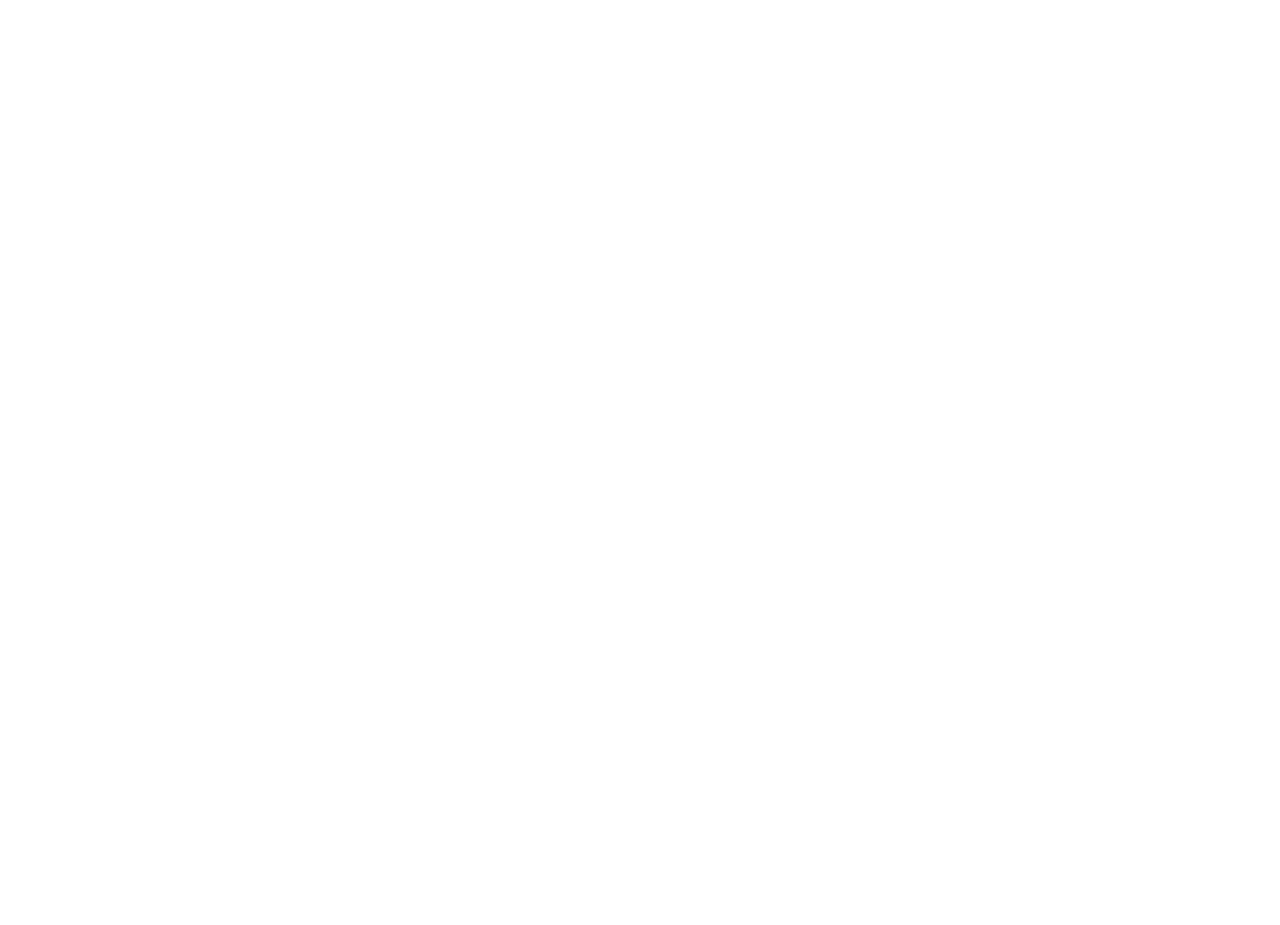
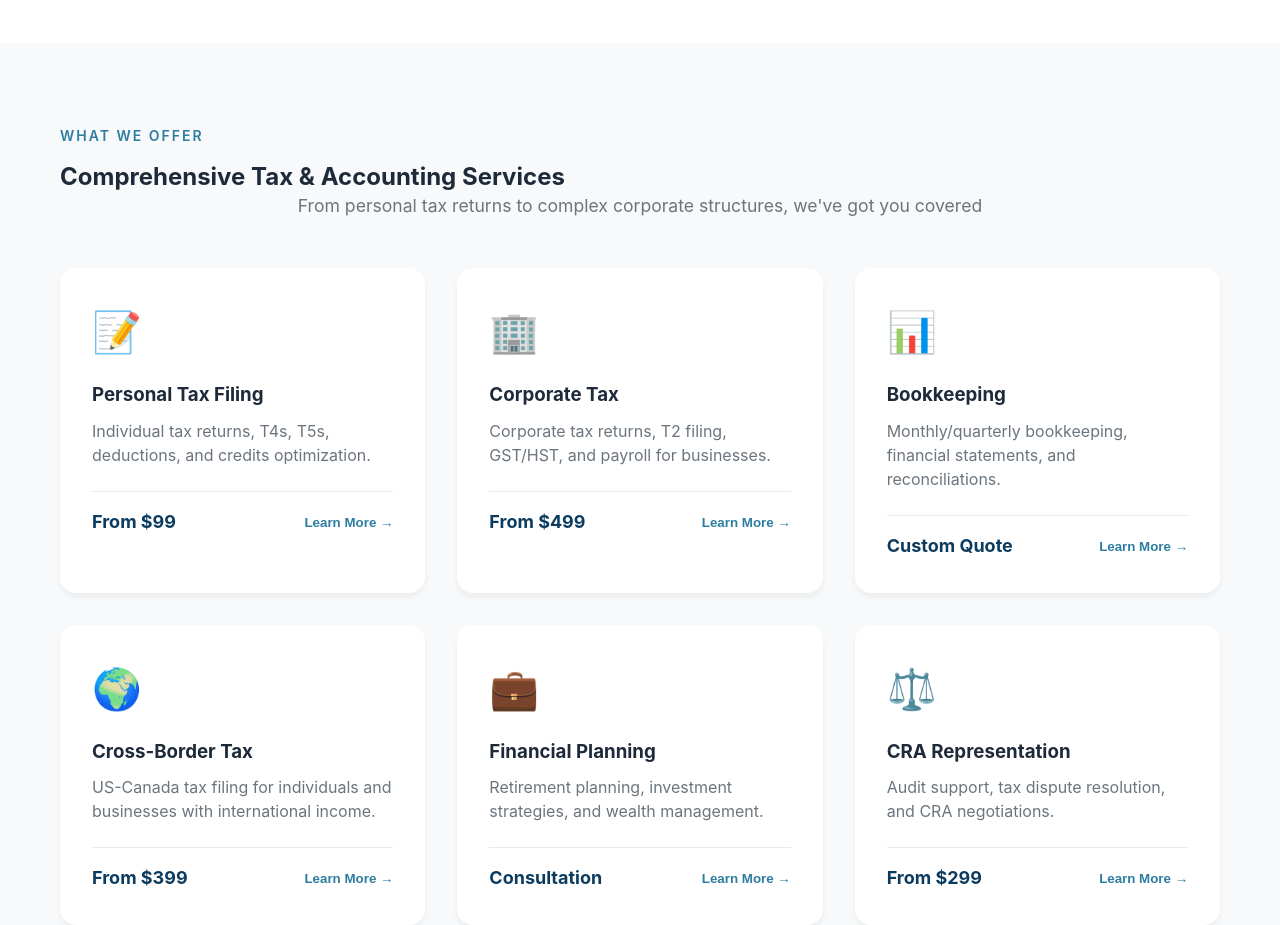
Before and after one commit to KingArtist18/prime-tax-solutions, a React (Vite) app: page / in a window 1280 px wide. Shown: the part 1380-2305 px from the top of the page. Before the commit the page ends 1423 px from the top, so only its background shows below. Built offline with nearby package versions, Linux system fonts and the light colour scheme; the HTML template or start-up script is replaced by a standard one.

Commit message:
Add Services section component with 6 service cards and hover effects

```diff
--- a/src/App.jsx
+++ b/src/App.jsx
@@ -1,6 +1,7 @@
 import Navbar from './components/Navbar'
 import Hero from './components/Hero'
 import About from './components/About'
+import Services from './components/Services'
 
 function App() {
   return (
@@ -9,6 +10,7 @@
       <main>
         <Hero />
         <About />
+        <Services />
       </main>
     </div>
   )
--- /dev/null
+++ b/src/components/Services.jsx
@@ -0,0 +1,69 @@
+// React import removed: not required with newer JSX transforms
+
+const Services = () => {
+  const services = [
+    {
+      icon: "📝",
+      title: "Personal Tax Filing",
+      description: "Individual tax returns, T4s, T5s, deductions, and credits optimization.",
+      price: "From $99"
+    },
+    {
+      icon: "🏢",
+      title: "Corporate Tax",
+      description: "Corporate tax returns, T2 filing, GST/HST, and payroll for businesses.",
+      price: "From $499"
+    },
+    {
+      icon: "📊",
+      title: "Bookkeeping",
+      description: "Monthly/quarterly bookkeeping, financial statements, and reconciliations.",
+      price: "Custom Quote"
+    },
+    {
+      icon: "🌍",
+      title: "Cross-Border Tax",
+      description: "US-Canada tax filing for individuals and businesses with international income.",
+      price: "From $399"
+    },
+    {
+      icon: "💼",
+      title: "Financial Planning",
+      description: "Retirement planning, investment strategies, and wealth management.",
+      price: "Consultation"
+    },
+    {
+      icon: "⚖️",
+      title: "CRA Representation",
+      description: "Audit support, tax dispute resolution, and CRA negotiations.",
+      price: "From $299"
+    }
+  ]
+
+  return (
+    <section id="services" className="services">
+      <div className="container">
+        <span className="section-tag">What We Offer</span>
+        <h2>Comprehensive Tax & Accounting Services</h2>
+        <p className="section-subtitle">
+          From personal tax returns to complex corporate structures, we've got you covered
+        </p>
+        <div className="services-grid">
+          {services.map((service, index) => (
+            <div key={index} className="service-card">
+              <div className="service-icon">{service.icon}</div>
+              <h3>{service.title}</h3>
+              <p>{service.description}</p>
+              <div className="service-footer">
+                <span className="service-price">{service.price}</span>
+                <button className="service-link">Learn More →</button>
+              </div>
+            </div>
+          ))}
+        </div>
+      </div>
+    </section>
+  )
+}
+
+export default Services
--- a/src/index.css
+++ b/src/index.css
@@ -411,3 +411,84 @@
     display: block;
   }
 }
+
+/* Services Section Styles */
+.services {
+  background: var(--light);
+  padding: 80px 0;
+}
+
+.section-subtitle {
+  text-align: center;
+  color: var(--gray);
+  margin-bottom: 3rem;
+  font-size: 1.1rem;
+}
+
+.services-grid {
+  display: grid;
+  grid-template-columns: repeat(auto-fit, minmax(350px, 1fr));
+  gap: 2rem;
+  margin-top: 2rem;
+}
+
+.service-card {
+  background: var(--white);
+  border-radius: 16px;
+  padding: 2rem;
+  transition: all 0.3s ease;
+  box-shadow: 0 4px 6px rgba(0, 0, 0, 0.05);
+}
+
+.service-card:hover {
+  transform: translateY(-5px);
+  box-shadow: 0 20px 30px rgba(0, 0, 0, 0.1);
+}
+
+.service-icon {
+  font-size: 2.5rem;
+  margin-bottom: 1.25rem;
+}
+
+.service-card h3 {
+  margin-bottom: 0.75rem;
+}
+
+.service-card p {
+  color: var(--gray);
+  margin-bottom: 1.5rem;
+  line-height: 1.5;
+}
+
+.service-footer {
+  display: flex;
+  justify-content: space-between;
+  align-items: center;
+  border-top: 1px solid #e9ecef;
+  padding-top: 1rem;
+}
+
+.service-price {
+  font-weight: 700;
+  color: var(--primary);
+  font-size: 1.125rem;
+}
+
+.service-link {
+  background: none;
+  border: none;
+  color: var(--secondary);
+  font-weight: 600;
+  cursor: pointer;
+  transition: color 0.3s;
+}
+
+.service-link:hover {
+  color: var(--primary);
+}
+
+@media (max-width: 768px) {
+  .services-grid {
+    grid-template-columns: 1fr;
+  }
+}
```
